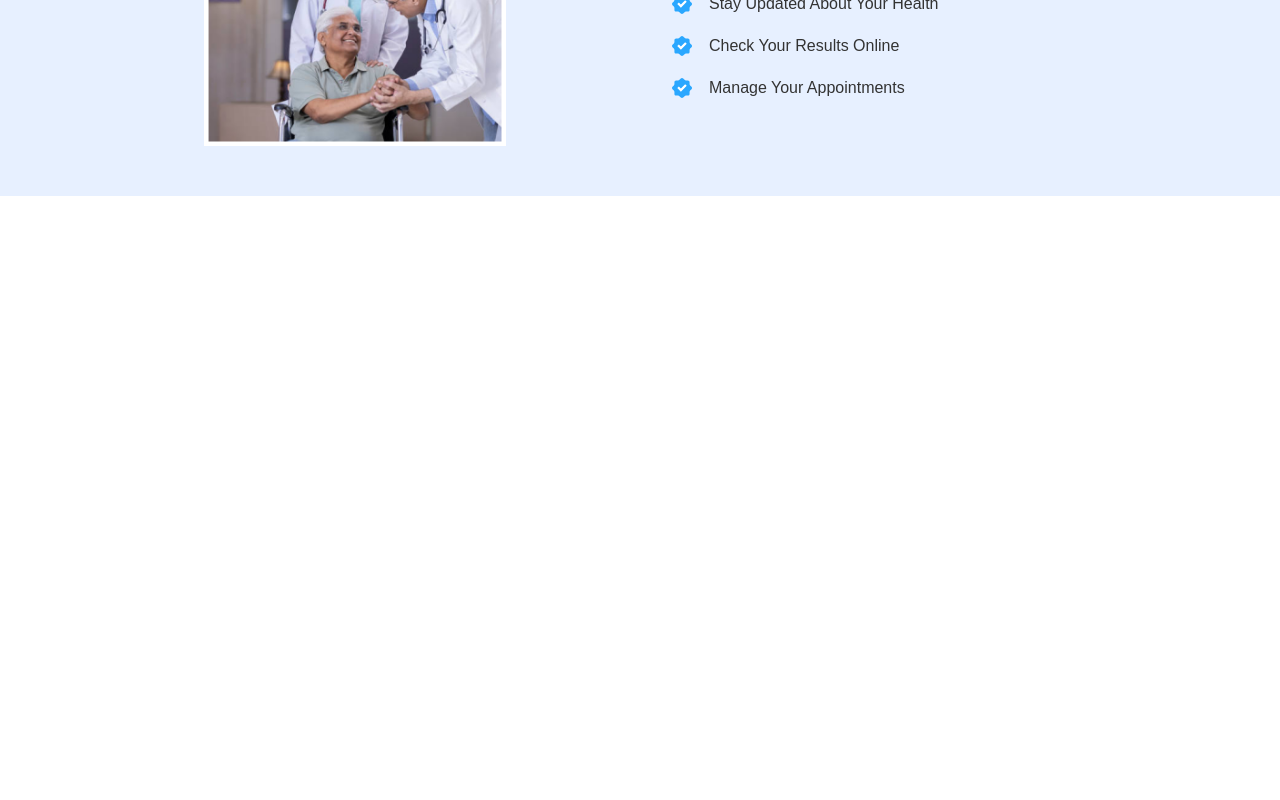
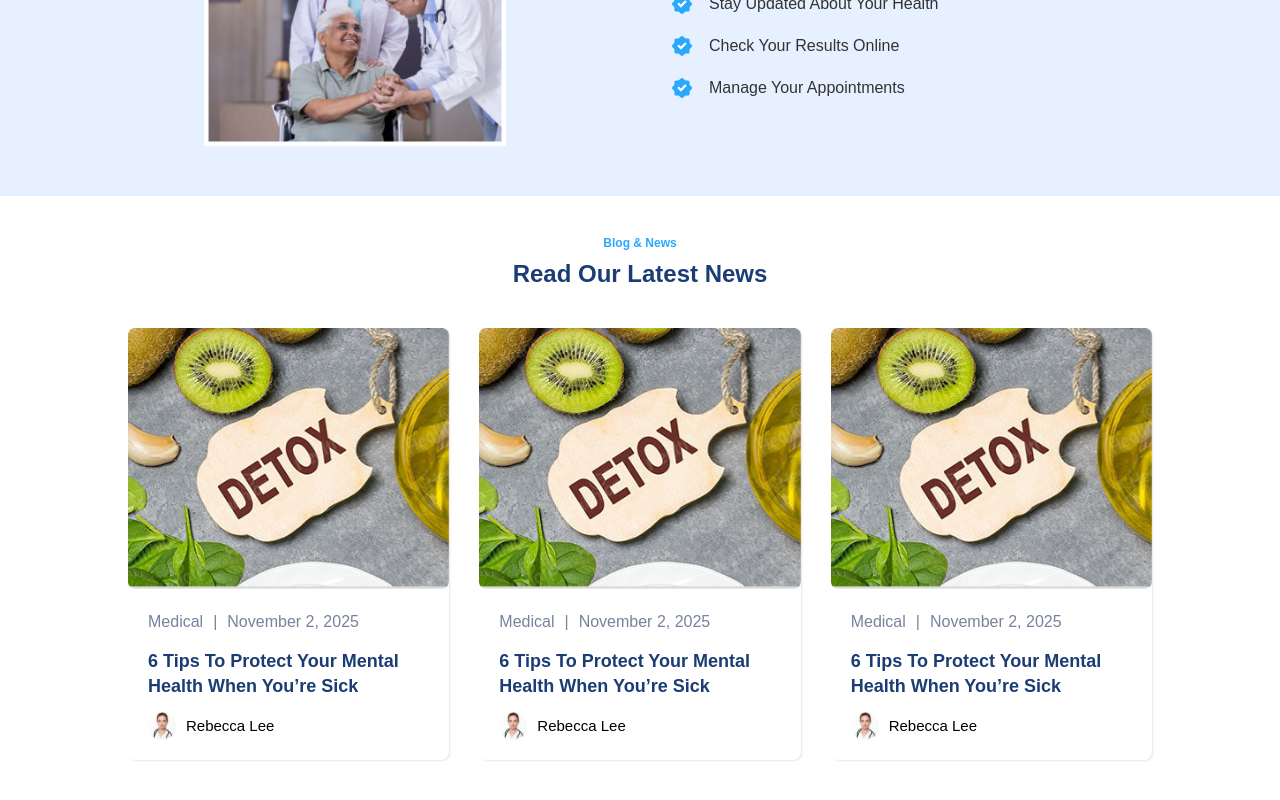
Before and after one commit to vivekreck/xmedify, a React (Vite) app: page / in a window 1280 px wide. Shown: the part 2763-3563 px from the top of the page. Before the commit the page ends 2959 px from the top, so only its background shows below. Built offline with nearby package versions, Linux system fonts and the light colour scheme.

Commit message:
NewsSection implementation

```diff
--- /dev/null
+++ b/src/components/common/NewsCard.module.css
@@ -0,0 +1,58 @@
+.card {
+  margin: 0;
+  padding: 0;
+  box-shadow: 1px 1px 2px rgba(0, 0, 0, 0.1);
+  border-radius: 8px;
+}
+
+.cardImage img {
+  width: 100%;
+}
+
+.cardContent {
+  display: flex;
+  align-items: start;
+  flex-direction: column;
+  padding: 20px;
+}
+
+.cardMeta {
+  color: #77829d;
+}
+
+.category {
+  margin-right: 10px;
+}
+
+.date {
+  margin-left: 10px;
+}
+
+.cardTitle {
+  color: #1b3c74;
+  font-size: 18px;
+  font-weight: 600;
+  line-height: 1.4;
+  margin-bottom: 12px;
+
+  text-align: left;
+  word-wrap: break-word;
+  overflow-wrap: break-word;
+  max-width: 100%;
+}
+
+.cardAuthor {
+  display: flex;
+  justify-content: center;
+  align-items: center;
+  gap: 10px;
+}
+
+.authorAvatar {
+  width: 28px;
+}
+
+.authorName {
+  font-size: 15px;
+  font-weight: 500;
+}
--- /dev/null
+++ b/src/components/common/NewsCard.tsx
@@ -0,0 +1,39 @@
+import { type FC } from "react";
+import styles from "./NewsCard.module.css";
+
+interface NewsCardProps {
+  id?: number;
+  image: string;
+  category: string;
+  date: Date;
+  title: string;
+  userImage: string;
+  userName: string;
+}
+
+export const NewsCard: FC<NewsCardProps> = ({ image, category, date, title, userImage, userName }) => {
+  const _date = new Date(date);
+
+  const options: Intl.DateTimeFormatOptions = { year: "numeric", month: "long", day: "numeric" };
+  const formattedDate = _date.toLocaleDateString("en-US", options);
+
+  return (
+    <div className={styles.card}>
+      <div className={styles.cardImage}>
+        <img src={image} alt={title} />
+      </div>
+      <div className={styles.cardContent}>
+        <div className={styles.cardMeta}>
+          <span className={styles.category}>{category}</span>|<span className={styles.date}>{formattedDate}</span>
+        </div>
+
+        <h3 className={styles.cardTitle}>{title}</h3>
+
+        <div className={styles.cardAuthor}>
+          <img src={userImage} alt={userName} className={styles.authorAvatar} />
+          <span className={styles.authorName}>{userName}</span>
+        </div>
+      </div>
+    </div>
+  );
+};
--- /dev/null
+++ b/src/components/features/Home/NewsSection.module.css
@@ -0,0 +1,29 @@
+.container {
+  margin: auto;
+  padding-bottom: 50px;
+  width: 80%;
+  text-align: center;
+  display: flex;
+  flex-direction: column;
+  align-items: center;
+}
+
+.subtitle {
+  margin-top: 40px;
+  margin-bottom: 10px;
+  color: #2aa7ff;
+  font-size: 12px;
+}
+
+.title {
+  color: #1b3c74;
+  margin-top: 0;
+  margin-bottom: 40px;
+}
+
+.cardsContainer {
+  display: flex;
+  justify-content: center;
+  align-items: center;
+  gap: 30px;
+}
--- /dev/null
+++ b/src/components/features/Home/NewsSection.tsx
@@ -0,0 +1,47 @@
+import { NewsCard } from "../../common/NewsCard";
+import styles from "./NewsSection.module.css";
+import image from "../../../assets/images/News/newsImage.png";
+import userImage from "../../../assets/images/News/userImage.png";
+
+export const NewsSection = () => {
+  const newsDetails = [
+    {
+      id: 1,
+      image: image,
+      category: "Medical",
+      date: new Date(),
+      title: "6 Tips To Protect Your Mental Health When You’re Sick",
+      userImage: userImage,
+      userName: "Rebecca Lee",
+    },
+    {
+      id: 2,
+      image: image,
+      category: "Medical",
+      date: new Date(),
+      title: "6 Tips To Protect Your Mental Health When You’re Sick",
+      userImage: userImage,
+      userName: "Rebecca Lee",
+    },
+    {
+      id: 3,
+      image: image,
+      category: "Medical",
+      date: new Date(),
+      title: "6 Tips To Protect Your Mental Health When You’re Sick",
+      userImage: userImage,
+      userName: "Rebecca Lee",
+    },
+  ];
+  return (
+    <section className={styles.container}>
+      <h2 className={styles.subtitle}>Blog & News</h2>
+      <h1 className={styles.title}>Read Our Latest News</h1>
+      <div className={styles.cardsContainer}>
+        {newsDetails.map((item, index) => (
+          <NewsCard key={index} {...item} />
+        ))}
+      </div>
+    </section>
+  );
+};
--- a/src/components/features/Home/PromotionalBanner.tsx
+++ b/src/components/features/Home/PromotionalBanner.tsx
@@ -1,7 +1,7 @@
 import { useState, useEffect, useRef } from "react";
 import styles from "./PromotionalBanner.module.css";
-import promotionalBanner1 from "../../../assets/images/promotionalBanner/promotionalBanner1.png";
-import promotionalBanner2 from "../../../assets/images/promotionalBanner/promotionalBanner2.png";
+import promotionalBanner1 from "../../../assets/images/PromotionalBanner/promotionalBanner1.png";
+import promotionalBanner2 from "../../../assets/images/PromotionalBanner/promotionalBanner2.png";
 
 const slides = [
   { id: 1, src: promotionalBanner1 },
--- a/src/pages/Home.tsx
+++ b/src/pages/Home.tsx
@@ -5,6 +5,7 @@ import { PromotionalBanner } from "../components/features/Home/PromotionalBanner
 import { SpecializationGrid } from "../components/features/Home/SpecializationGrid";
 import { DoctorGrid } from "../components/features/Home/DoctorGrid";
 import { PatientCaringSection } from "../components/features/Home/PatientCaringSection";
+import { NewsSection } from "../components/features/Home/NewsSection";
 
 const Home = () => {
   return (
@@ -16,6 +17,7 @@ const Home = () => {
       <SpecializationGrid />
       <DoctorGrid />
       <PatientCaringSection />
+      <NewsSection />
     </div>
   );
 };
```
Also changed, not shown: src/assets/images/News/newsImage.png (added), src/assets/images/News/userImage.png (added).
